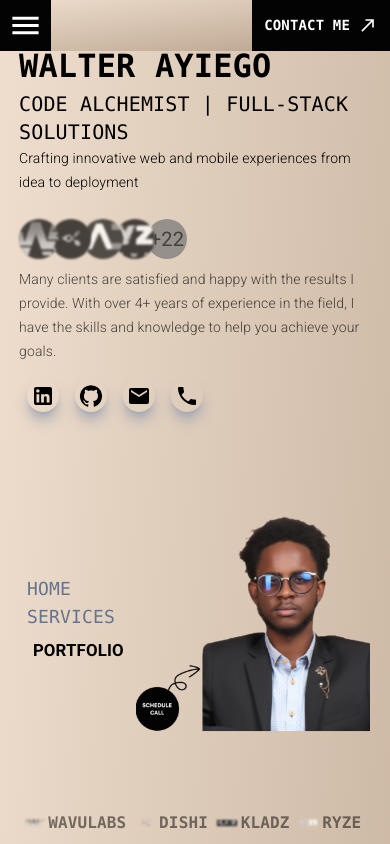
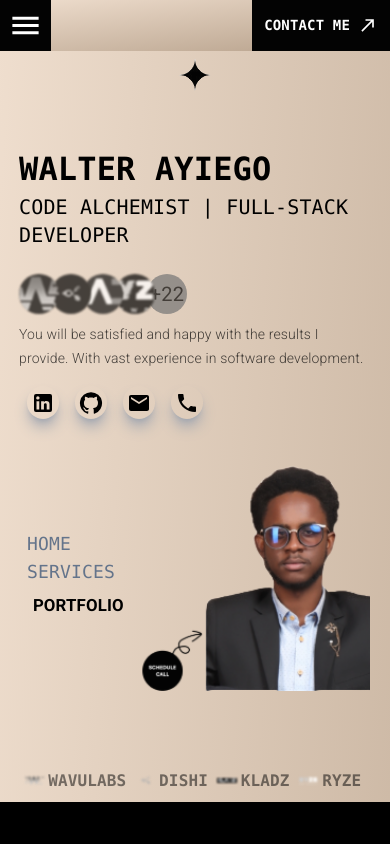
Before and after one commit to walterayiego/PersonalPortfolio, a React (Vite) app: page / in a window 390 px wide. Shown: the top 844 px of the page. Built offline with nearby package versions, Linux system fonts and the light colour scheme; a web font is replaced by a local one.

Commit message:
Update Home and Services components

```diff
--- a/src/features/home/Home.tsx
+++ b/src/features/home/Home.tsx
@@ -10,7 +10,6 @@ import SkillLinks from "../../components/SkillLinks";
 import { useInView } from "react-intersection-observer";
 import { ContextData } from "../../apis/ContextProvider";
 import Socials from "../../components/Socials";
-
 
 interface HomeProps {
   children: React.ReactNode;
@@ -25,37 +24,32 @@ function Home({ children }: HomeProps) {
   }, [inView]);
 
   return (
-    <div ref={ref} className="relative col h-screen justify-between sections">
-      {/* <div className="absolute w-full h-full">
-        <div className="background-container" />
-      </div> */}
+    <div
+      ref={ref}
+      className="relative col h-[95vh] sm:h-screen justify-around sections"
+    >
       <img
         src={topStar}
-        className="hidden sm:flex self-center mt-[2vh] h-[2em] w-[2em] object-contain"
+        className="flex self-center mt-[2vh] h-[2em] w-[2em] object-contain"
         alt="start"
       />
-      {/* <img
-        src={Me}
-        className="sm:hidden self-center h-[20vh] w-full object-contain"
-        alt="start"
-      /> */}
       <div className={`row flex-1 sm:my-[2vh]`}>
-        <div className="sm:w-2/3 flex-1 col scale-in-bl ">
+        <div className="sm:w-2/3 flex-1 col self-center sm:self-start scale-in-bl">
           <div className="">
-            <p className="text-[2em] md:text-[3em] lg:text-[4em] font-semibold sm:text-left truncate overflow-ellipsis">
+            <p className="text-[2em] md:text-[3em] lg:text-[4em] font-bold sm:text-left truncate overflow-ellipsis">
               WALTER AYIEGO
             </p>
             <p className="text-xl md:text-2xl uppercase ">
-              Code Alchemist | Full-Stack Solutions
+              Code Alchemist | Full-Stack Developer
             </p>
-            <span className="text-sm font-light ">
+            <span className="text-sm font-light hidden sm:block">
               Crafting innovative web and mobile experiences from idea to
               deployment
             </span>
           </div>
 
           <div className="flex-1 row w-full justify-between">
-            <div className="sm:w-2/3 col  ">
+            <div className="sm:w-2/3 col h-fit justify-between ">
               <div id="client_div" className="my-[2vh]">
                 <div className="row justify-between">
                   <AvatarGroup
@@ -73,33 +67,25 @@ function Home({ children }: HomeProps) {
                   </AvatarGroup>
                 </div>
                 <span className="text-sm sm:text-base md:text-base py-2 opacity-70 font-light my-2">
-                  Many clients are satisfied and happy with the results I
-                  provide. With over 4+ years of experience in the field, I have
-                  the skills and knowledge to help you achieve your goals.
+                  You will be satisfied and happy with the results I
+                  provide. With vast experience in software development.
                 </span>
                 <Socials styles="" iconColor="text" />
               </div>
 
-              <div className="row flex-1 w-full overflow-clip">
+              <div className="row h-[30vh] sm:h-fit w-full overflow-clip">
                 {children}
-                <div className="flex-1 sm:hidden row items-end justify-center">
-                  <a href="#contactme" className="sm:hidden overflow-clip">
-                    <img
-                      src={Untitled}
-                      className="w-full h-full object-contain jello-vertica"
-                    />
-                  </a>
-                  {/* <img
-                    src={Me}
-                    className="sm:hidden h-full w-2/3 object-contain"
-                    alt="start"
-                  /> */}
-                </div>
+                <a href="#contactme" className=" flex-1 col overflow-clip">
+                  <img
+                    src={Untitled}
+                    className="w-full h-full sm:hidden object-contain jello-vertica"
+                  />
+                </a>
               </div>
             </div>
             <a
               href="#contactme"
-              className="hidden sm:flex sm:flex-col sm:flex-1 justify-center "
+              className="hidden sm:flex sm:flex-col sm:flex-1 justify-end "
             >
               <img
                 src={Call}
@@ -107,8 +93,6 @@ function Home({ children }: HomeProps) {
               />
             </a>
           </div>
-
-          {/* Call Image */}
         </div>
         {/*End of first col-span-2  */}
 
--- a/src/features/services/Services.tsx
+++ b/src/features/services/Services.tsx
@@ -4,7 +4,7 @@ import { ContextData } from "../../apis/ContextProvider";
 import { servicesData } from "../../constants/Constants";
 
 function Services() {
-  const { ref, inView }: any = useInView({ threshold: 0.1 });
+  const { ref, inView }: any = useInView({ threshold: 0.2 });
   const { setFragment }: any = ContextData();
 
   useEffect(() => {
--- a/src/styles/index.css
+++ b/src/styles/index.css
@@ -33,7 +33,6 @@ body::-webkit-scrollbar-thumb {
 html {
   scroll-behavior: smooth;
 }
-
 p,
 h1 {
   @apply font-mono;
```
Also changed, not shown: src/assets/Untitled.png.
